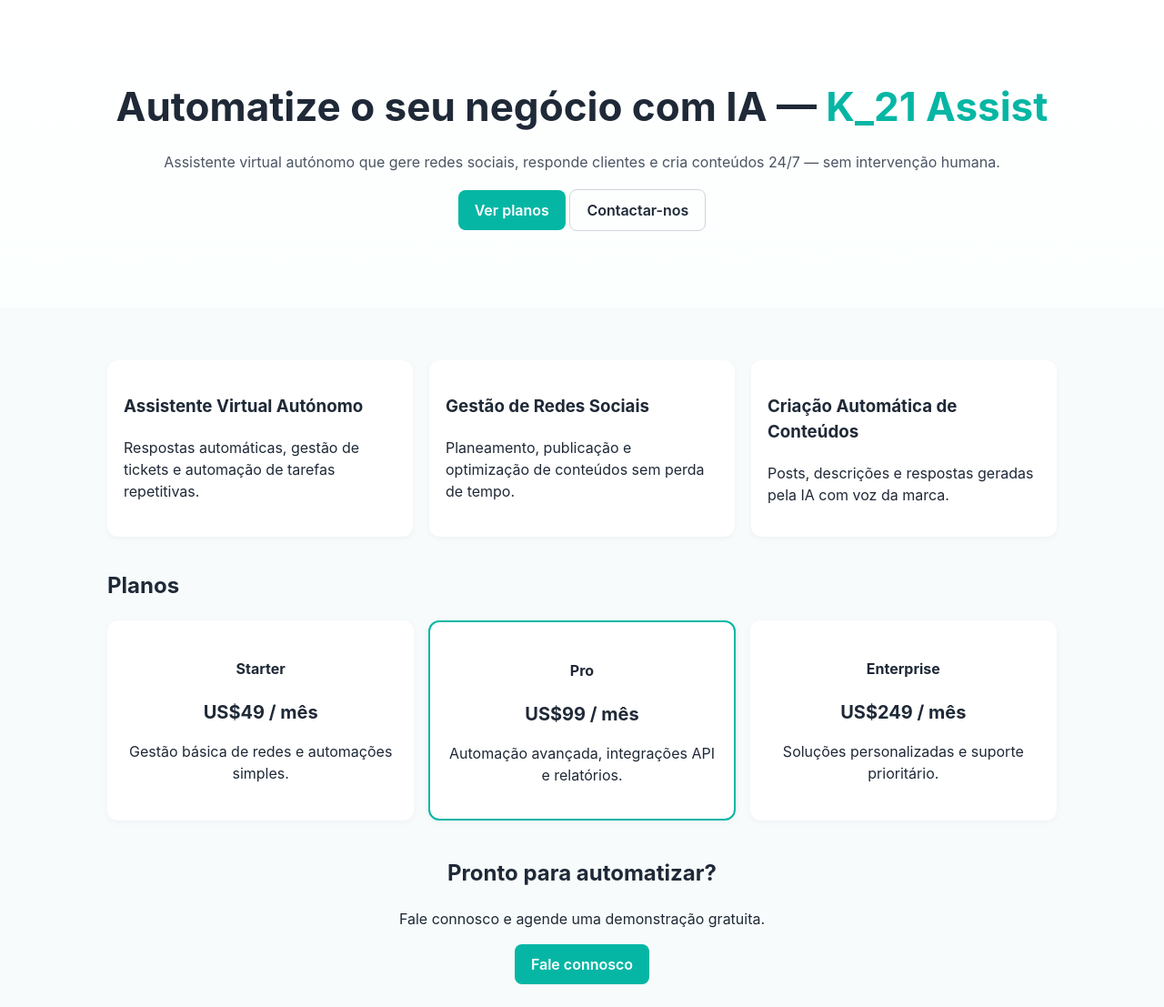
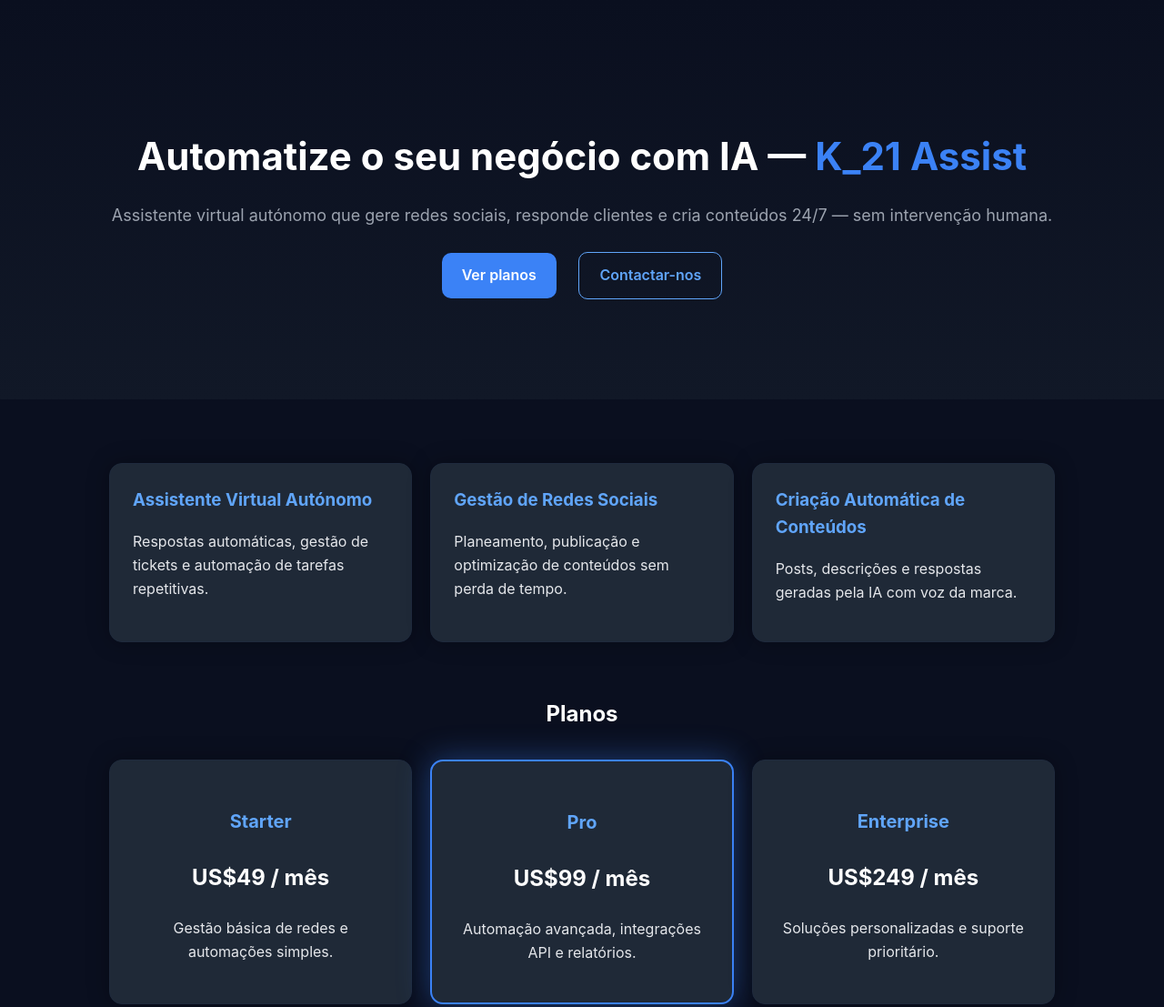
Before and after one commit to K21Assist/k21assist-site, a plain HTML site: page index.html in a window 1280 px wide. Shown: the top 1107 px of the page at 91% size. Drawn offline with Linux system fonts and the light colour scheme.

Commit message:
Update styles.css

```diff
--- a/styles.css
+++ b/styles.css
@@ -1,28 +1,154 @@
 :root{
-  --bg:#f7fbfb; --card:#ffffff; --accent:#06b6a4; --text:#1f2937;
+  /* PALETA FUTURISTA (AZUL NEON + PRETO + CINZA) */
+  --bg:#0a0f1f;           /* azul preto moderno */
+  --bg-light:#111827;     /* cinza azulado */
+  --card:#1f2937;         /* cinza escuro */
+  --accent:#3b82f6;       /* azul neon */
+  --accent-light:#60a5fa; /* azul mais claro */
+  --text:#e5e7eb;         /* cinza claro */
+  --text-soft:#9ca3af;    /* cinza suave */
 }
-*{box-sizing:border-box}
-body{font-family:Inter,system-ui,Arial,sans-serif;margin:0;color:var(--text);background:var(--bg);line-height:1.5}
-.container{max-width:1100px;margin:0 auto;padding:28px}
-.hero{background:linear-gradient(180deg,#ffffff 0%, #fbfffe 100%);padding:56px 0;text-align:center}
-.hero h1{font-size:34px;margin:0 0 12px}
-.hero .accent{color:var(--accent);font-weight:700}
-.lead{color:#4b5563;margin-bottom:18px}
-.btn{display:inline-block;padding:10px 18px;border-radius:8px;text-decoration:none;font-weight:600}
-.btn.primary{background:var(--accent);color:#fff}
-.btn.outline{border:1px solid #d1d5db;color:var(--text);background:transparent}
 
-.features{display:grid;grid-template-columns:repeat(auto-fit,minmax(220px,1fr));gap:18px;margin-top:30px}
-.features article{background:var(--card);padding:18px;border-radius:12px;box-shadow:0 2px 6px rgba(15,23,42,0.04)}
+*{box-sizing:border-box;}
+body{
+  font-family:Inter,system-ui,Arial,sans-serif;
+  margin:0;
+  color:var(--text);
+  background:var(--bg);
+  line-height:1.6;
+}
 
-.plans{margin-top:36px}
-.plan-list{display:grid;grid-template-columns:repeat(auto-fit,minmax(220px,1fr));gap:16px}
-.plan{background:var(--card);padding:20px;border-radius:12px;text-align:center;box-shadow:0 2px 8px rgba(15,23,42,0.04)}
-.plan .price{font-size:20px;font-weight:700;margin:10px 0}
-.featured{border:2px solid var(--accent)}
+.container{
+  max-width:1100px;
+  margin:0 auto;
+  padding:30px;
+}
 
-.contact{margin:40px 0;text-align:center}
-.footer{margin-top:30px;padding:20px 0;text-align:center;color:#6b7280}
-@media (min-width:900px){
-  .hero h1{font-size:44px}
+.hero{
+  text-align:center;
+  padding:80px 20px;
+  background:linear-gradient(180deg,var(--bg) 0%, var(--bg-light) 100%);
 }
+
+.hero h1{
+  font-size:42px;
+  font-weight:700;
+  margin-bottom:15px;
+  color:#fff;
+}
+
+.accent{
+  color:var(--accent);
+}
+
+.lead{
+  font-size:18px;
+  color:var(--text-soft);
+}
+
+.cta{
+  margin-top:25px;
+}
+
+.btn{
+  display:inline-block;
+  padding:12px 22px;
+  border-radius:10px;
+  text-decoration:none;
+  font-weight:600;
+  margin:0 10px;
+  transition:0.2s;
+}
+
+.btn.primary{
+  background:var(--accent);
+  color:#fff;
+}
+
+.btn.primary:hover{
+  background:var(--accent-light);
+}
+
+.btn.outline{
+  border:1px solid var(--accent-light);
+  color:var(--accent-light);
+}
+
+.btn.outline:hover{
+  background:var(--accent-light);
+  color:#0a0f1f;
+}
+
+.features{
+  display:grid;
+  grid-template-columns:repeat(auto-fit,minmax(250px,1fr));
+  gap:20px;
+  margin-top:40px;
+}
+
+.features article{
+  background:var(--card);
+  padding:25px;
+  border-radius:14px;
+  box-shadow:0 0 25px rgba(0,0,0,0.3);
+  border:1px solid #1f2a3d;
+}
+
+.features h3{
+  color:var(--accent-light);
+  margin-top:0;
+}
+
+.plans{
+  margin-top:60px;
+  text-align:center;
+}
+
+.plans h2{
+  color:#fff;
+}
+
+.plan-list{
+  display:grid;
+  grid-template-columns:repeat(auto-fit,minmax(250px,1fr));
+  gap:20px;
+  margin-top:30px;
+}
+
+.plan{
+  background:var(--card);
+  padding:25px;
+  border-radius:14px;
+  text-align:center;
+  box-shadow:0 0 25px rgba(0,0,0,0.3);
+  border:1px solid #1f2a3d;
+}
+
+.plan h4{
+  color:var(--accent-light);
+  font-size:20px;
+}
+
+.plan .price{
+  font-size:24px;
+  font-weight:700;
+  color:#fff;
+}
+
+.featured{
+  border:2px solid var(--accent);
+  box-shadow:0 0 35px rgba(59,130,246,0.4);
+}
+
+.contact{
+  margin:60px 0;
+  text-align:center;
+}
+
+.footer{
+  margin-top:40px;
+  padding:20px;
+  text-align:center;
+  color:var(--text-soft);
+  font-size:14px;
+}
```
